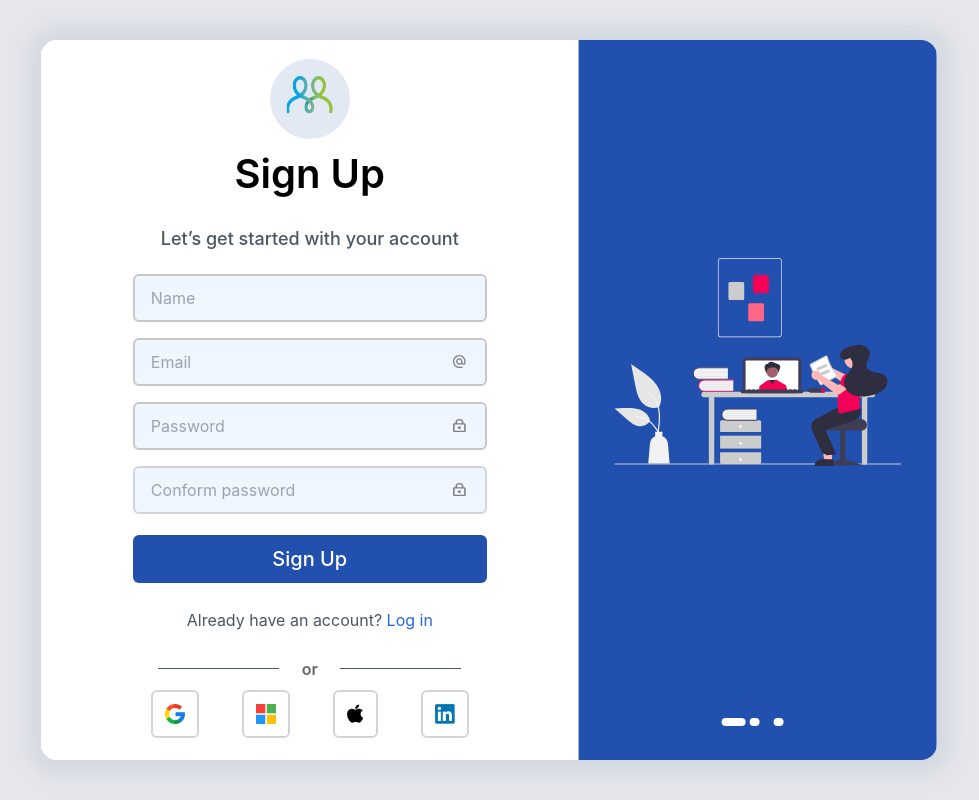
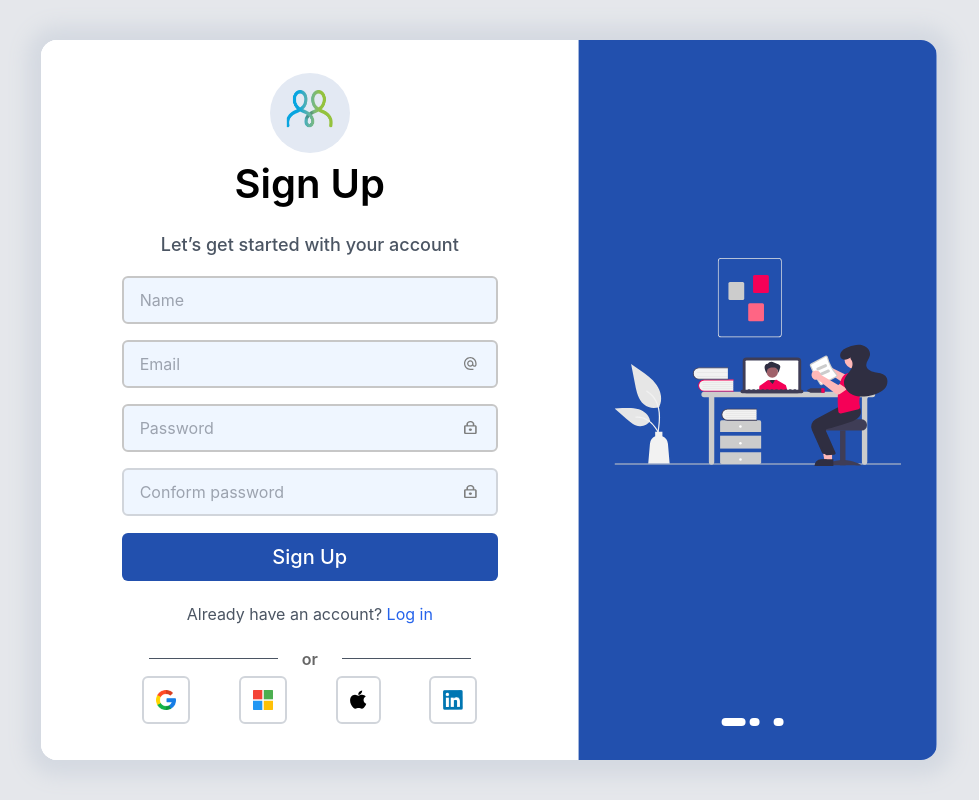
Before and after one commit to princeroy8606/csuite-vite, a React (Vite) app: page / in a window 1280 px wide. Both pictures are taken after a click on the link "Sign up.". Shown: the whole page, without its empty margins (151-1130 px from the left). Built offline with nearby package versions, Linux system fonts and the light colour scheme.

Commit message:
Update SignUp.jsx

```diff
--- a/src/components/auth/SignUp.jsx
+++ b/src/components/auth/SignUp.jsx
@@ -49,7 +49,7 @@ const SignUp = ({ toggleSlide }) => {
   };
 
   return (
-    <div className="w-full h-full bg-white rounded-r-2xl flex flex-col items-center justify-around p-4">
+    <div className="w-full h-full bg-white rounded-r-2xl flex flex-col items-center justify-around pt-8 pb-8">
       <div className="w-20 h-20 rounded-full p-4 bg-light-gray flex items-center justify-center tablet-h:w-14 tablet-h:h-14 laptop-h:w-20 laptop-h:h-20">
         <img
           src={assets.Images.CSuiteLogo}
```
